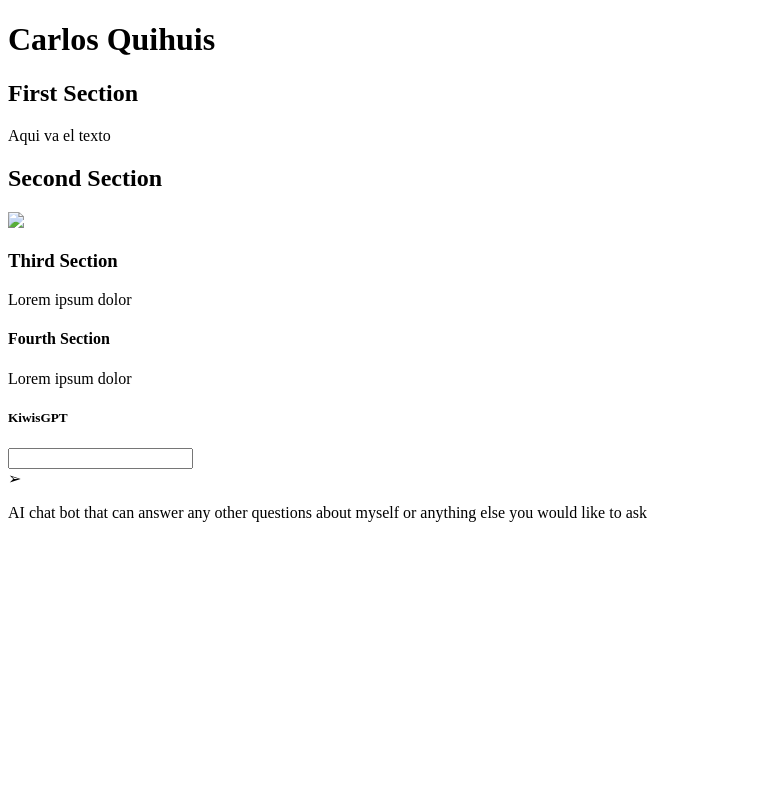
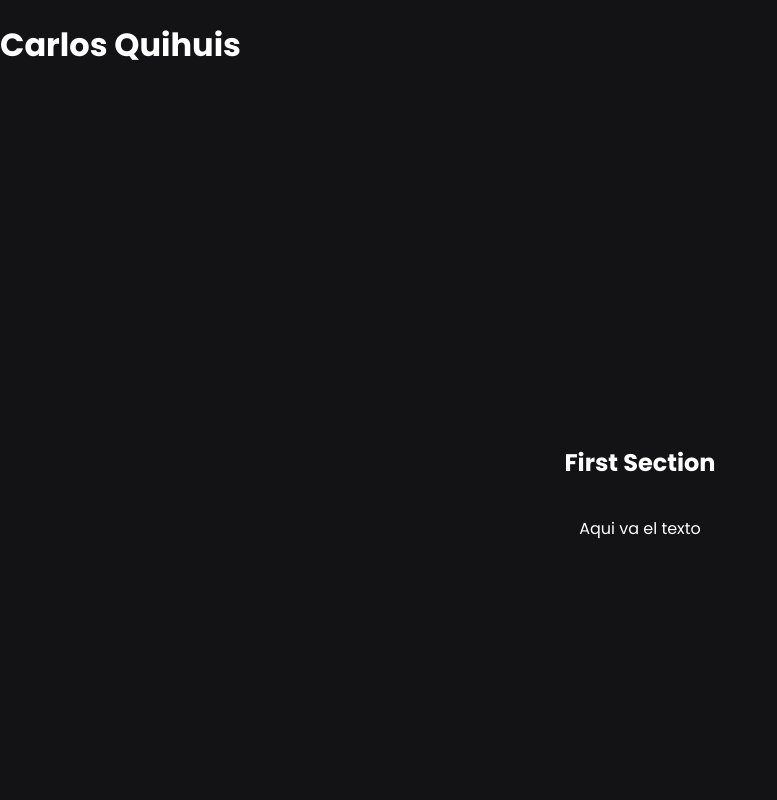
Before and after one commit to Kiwis01/KiwisGPT, a website built with webpack: page dist/index.html in a window 1280 px wide. Shown: the top 800 px of the page, without its empty margins (0-777 px from the left). Built offline with nearby package versions, Linux system fonts and the light colour scheme; files whose address does not match are found by name.

Commit message:
Add files via upload

```diff
--- a/dist/index.html
+++ b/dist/index.html
@@ -5,7 +5,7 @@
     <meta name="viewport" content="width=device-width, initial-scale=1.0" />
     <meta name="X-UA-Compatible" content="IE=edge">
     <title>Document</title>
-    <link rel="stylesheet" href="./styles/style.css" />
+    <link rel="stylesheet" href="./dist/styles/style.css" />
   </head>
   <body>
 
@@ -20,7 +20,7 @@
         <h2>Second Section</h2>
         <div class= "logos">
             <div class="logo hidden">
-                <img src="./icons/Higher Beings.png">
+                <img src="./dist/icons/Higher Beings.png">
             </div>
         </div>
     </section>
--- /dev/null
+++ b/dist/styles/style.css
@@ -0,0 +1,122 @@
+@import url("https://fonts.googleapis.com/css2?family=Poppins:wght@200;400;700&display=swap");
+body{
+    background-color: #131316;
+    color: #ffffff;
+    font-family: 'Poppins', sans-serif;
+    padding: 0;
+    margin: 0;
+}
+
+section{
+    display: grid;
+    place-items: center;
+    align-content: center;
+    min-height: 100vh;
+}
+
+.hidden{
+    opacity: 0;
+    filter: blur(5px);
+    transform: translateX(-100%);
+    transition: all 1s;
+}
+
+.show{
+    opacity: 1;
+    filter: blur(0);
+    transform: translateX(0);
+}
+
+.logos{
+    display: flex;
+}
+
+/* KiwisGPT */
+h5{
+    font-size: 33px;
+    font-weight: 600;
+    padding: 200px 0;
+}
+
+.side-bar{
+    background-color: #202123;
+    width: 244px;
+    height: 100vh;
+    display: flex;
+    flex-direction: column;
+    justify-content: space-between;
+}
+
+.main{
+    display: flex;
+    flex-direction: column;
+    align-items: center;
+    text-align: center;
+    justify-content: space-between;
+    height: 100vh;
+    width: 100%;
+}
+
+input{
+    border: none;
+    background-color: rgba(255, 255, 255, 0.5);
+    width: 100%;
+    font-size: 20px;
+    padding: 12px 15px;
+    border-radius: 5px;
+    box-shadow: rgba(0,0,0,0.05) 0 54px 55px,
+    rgba(0,0,0,0.05) 0 -12px 30px,
+    rgba(0,0,0,0.05) 0 4px 6px,
+    rgba(0,0,0,0.05) 0 12px 3px,
+    rgba(0,0,0,0.05) 0 -3px 5px
+}
+
+input:focus{
+    outline: none;
+}
+
+.input-container{
+    position: relative;
+    width: 100%;
+    max-width: 650px;
+}
+
+.input-container #submit{
+    position: absolute;
+    right: 0;
+    bottom: 15px;
+}
+
+
+
+
+/* If more than one logo
+.logo:nth-child(2){
+    transition-delay: 200ms;
+}
+
+.logo:nth-child(3){
+    transition-delay: 400ms;
+}
+*/
+
+/* If buttons and want hover animation
+  button {
+    padding: 1rem 3rem;
+    font-size: 1rem;
+    border: none;
+    color: #fdcc04;
+    background: #000;
+    cursor: pointer;
+    border-radius: 50px;
+
+    transition: transform 0.3s ease 0s;
+
+  }
+
+  button:hover {
+    transform: translateY(-10px);
+    background: #fff;
+    color: #000;
+  }
+*/
```
Also changed, not shown: dist/icons/Higher Beings.png (added).
